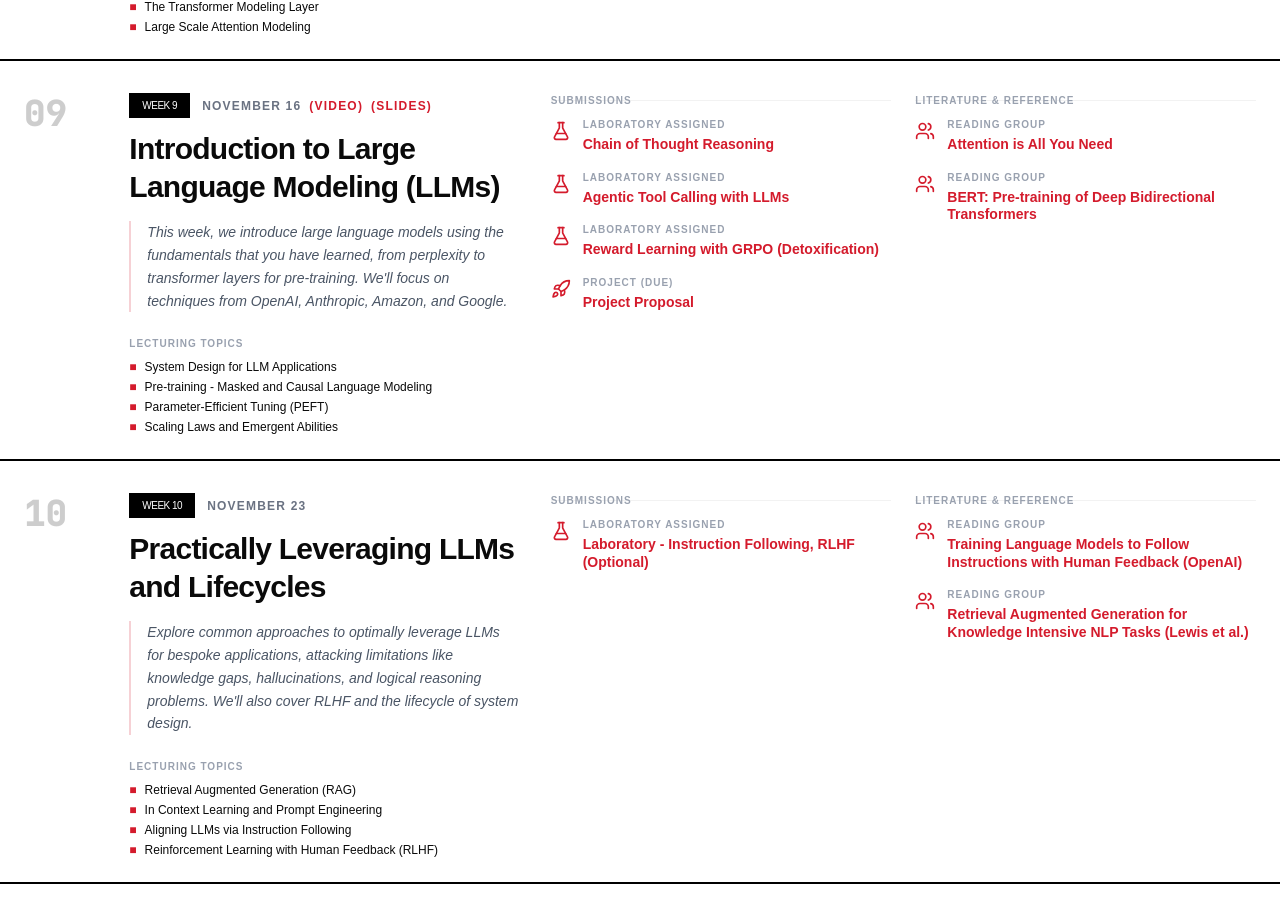
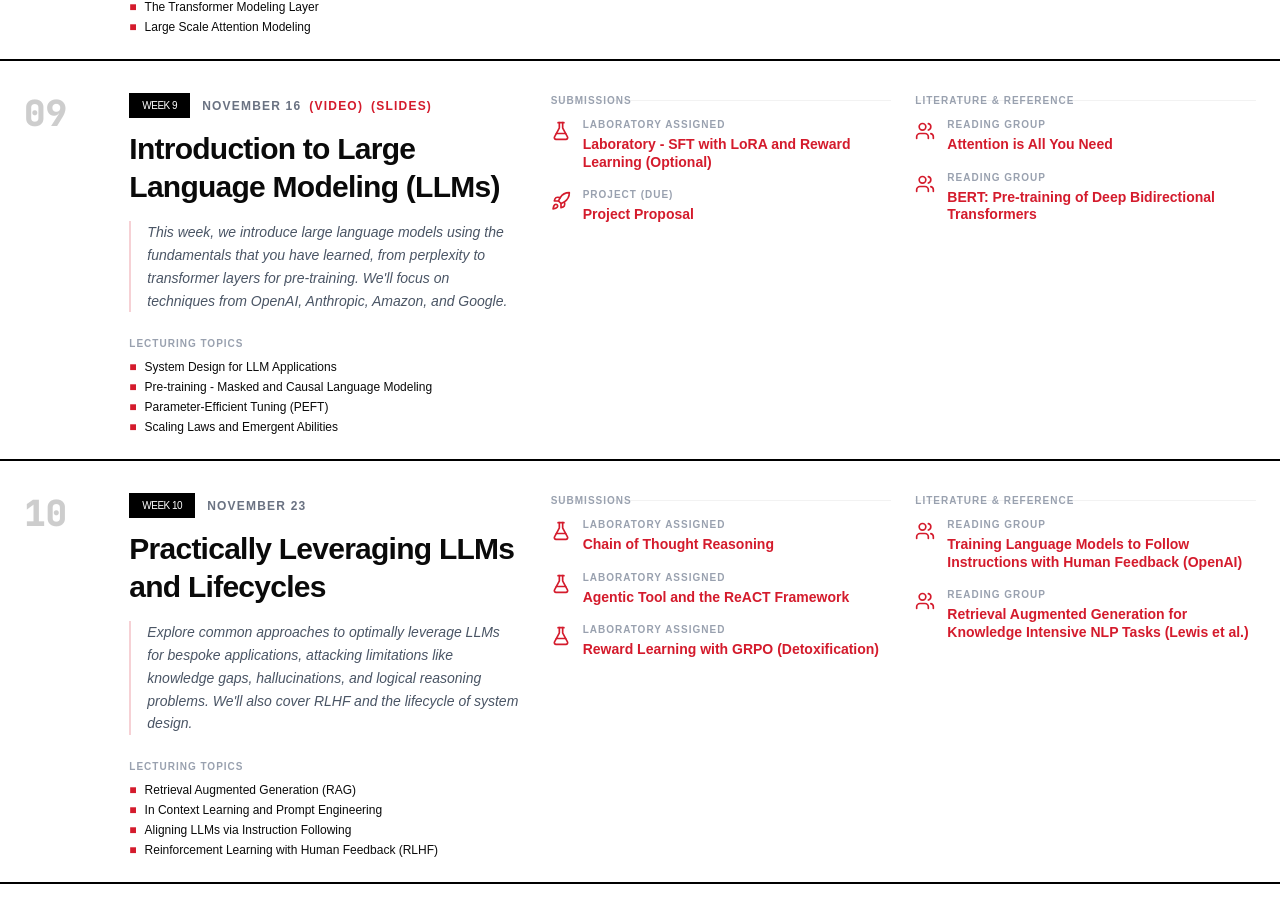
Before and after one commit to kni-neu/website-cs6120, a React (Vite) app: page /#/schedule in a window 1280 px wide. Shown: the part 4200-5114 px from the top of the page. Built offline with nearby package versions, Linux system fonts and the light colour scheme; a web font is replaced by a local one.

Commit message:
Adding the labs

```diff
--- a/src/schedule.ts
+++ b/src/schedule.ts
@@ -258,20 +258,7 @@ export const scheduleData = [
         link: "https://arxiv.org/abs/1810.04805"
       }
     ],
-    labs: [
-      {
-        title: "Chain of Thought Reasoning",
-        link: "https://colab.research.google.com/drive/19pzpGRj8-OSzHlyprvRCIETk-U0VHd_j"
-      },
-      {
-        title: "Agentic Tool Calling with LLMs",
-        link: "https://colab.research.google.com/drive/1QnnZV5haywoce9d8UMBdwflPMJJl2K4W"
-      },
-      {
-        title: "Reward Learning with GRPO (Detoxification)",
-        link: "https://colab.research.google.com/drive/15AibeUrZ_p5vd6beYriVOl_-iqCBGuwv"
-      }
-    ],
+    lab: "Laboratory - SFT with LoRA and Reward Learning (Optional)",
     labLink: "https://colab.research.google.com/drive/15AibeUrZ_p5vd6beYriVOl_-iqCBGuwv",
     homework: "Project Proposal",
     homeworkLink: "/assignments/project-proposal",
@@ -297,9 +284,23 @@ export const scheduleData = [
         link: "https://arxiv.org/abs/2005.11401"
       }
     ],
-    lab: "Laboratory - Instruction Following, RLHF (Optional)",
+    // lab: "Laboratory - Instruction Following, RLHF (Optional)",
     // labLink: "https://colab.research.google.com/drive/1ogy2_MEcMEFrJGiS7XwtEElwnV7bY_p5",
-    labLink: "https://colab.research.google.com/github/huggingface/cookbook/blob/main/notebooks/en/fine_tuning_llm_grpo_trl.ipynb",
+    // labLink: "https://colab.research.google.com/github/huggingface/cookbook/blob/main/notebooks/en/fine_tuning_llm_grpo_trl.ipynb",
+    labs: [
+      {
+        title: "Chain of Thought Reasoning",
+        link: "https://colab.research.google.com/drive/19pzpGRj8-OSzHlyprvRCIETk-U0VHd_j"
+      },
+      {
+        title: "Agentic Tool and the ReACT Framework",
+        link: "https://colab.research.google.com/drive/1ke2JtAR7gMH6UrRPL-ypO-nYEyKl8Eyi"
+      },
+      {
+        title: "Reward Learning with GRPO (Detoxification)",
+        link: "https://colab.research.google.com/drive/15AibeUrZ_p5vd6beYriVOl_-iqCBGuwv"
+      }
+    ],
   },
   {
     week: 11,
```
